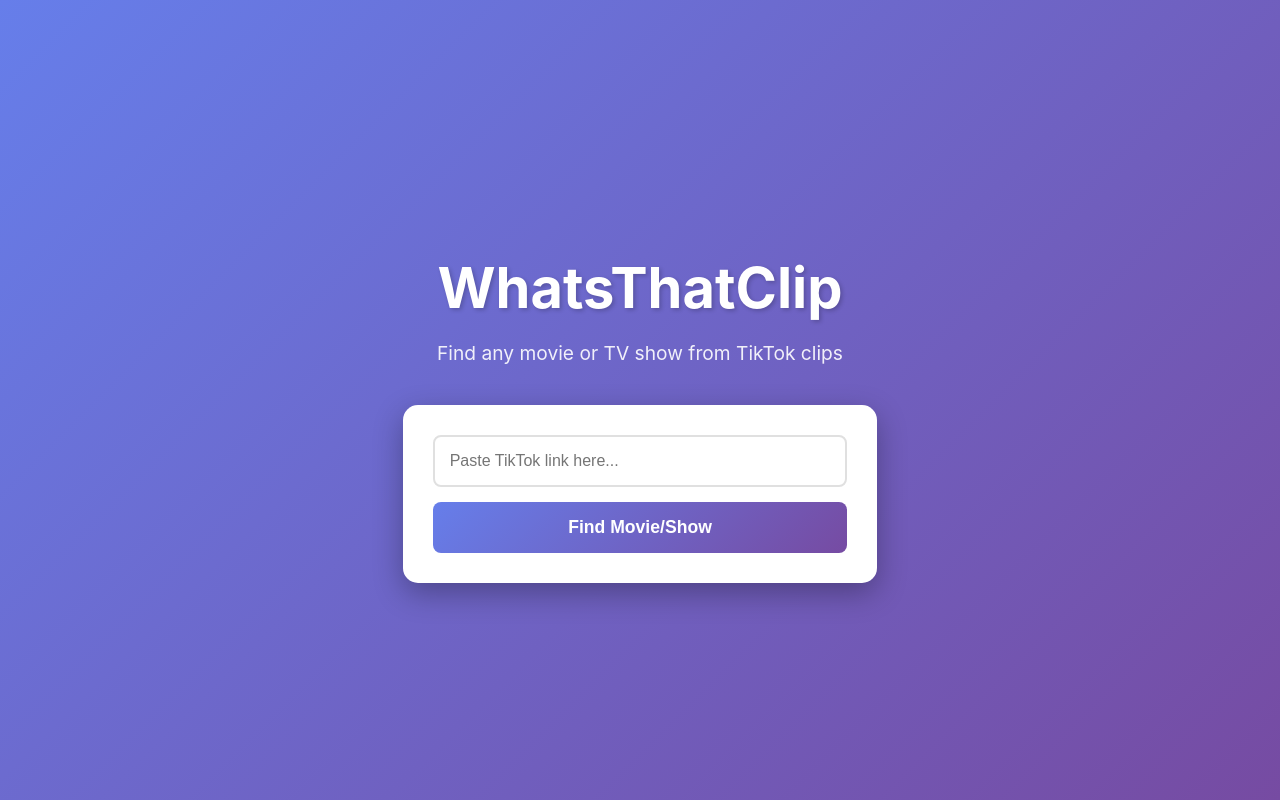
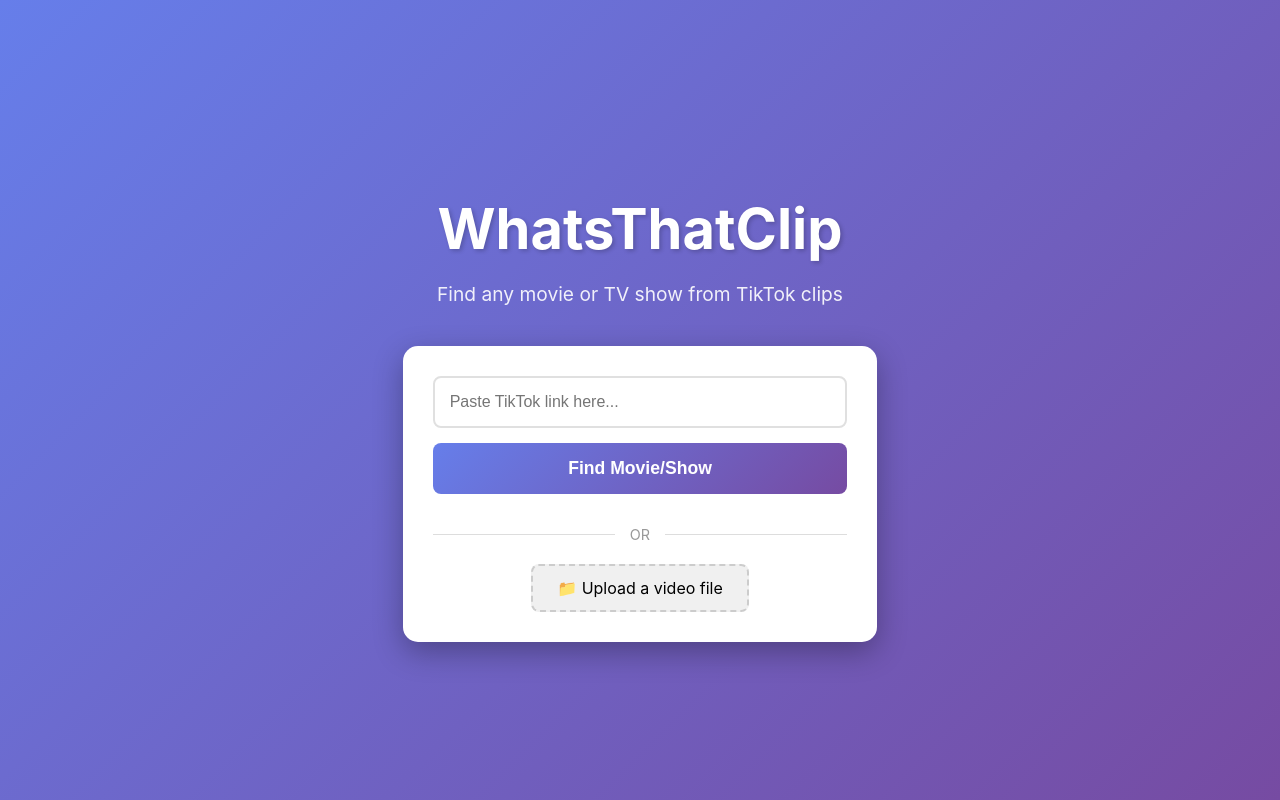
Before and after one commit to leonis-hh/whatsthatclip, a React (Create React App) app: page / in a window 1280 px wide. Built offline with nearby package versions, Linux system fonts and the light colour scheme.

Commit message:
Complete frontend: Add loading spinner, file upload UI, and final polish

```diff
--- a/src/App.css
+++ b/src/App.css
@@ -130,3 +130,72 @@
   border-radius: 8px;
   border: 1px solid #fcc;
 }
+
+.spinner {
+  border: 3px solid rgba(255, 255, 255, 0.3);
+  border-top: 3px solid white;
+  border-radius: 50%;
+  width: 16px;
+  height: 16px;
+  animation: spin 0.8s linear infinite;
+  display: inline-block;
+  margin-right: 8px;
+  vertical-align: middle;
+}
+
+@keyframes spin {
+  0% { transform: rotate(0deg); }
+  100% { transform: rotate(360deg); }
+}
+
+.divider {
+  margin: 30px 0 20px 0;
+  text-align: center;
+  position: relative;
+}
+
+.divider::before {
+  content: '';
+  position: absolute;
+  left: 0;
+  top: 50%;
+  width: 100%;
+  height: 1px;
+  background: #ddd;
+  z-index: 0;
+}
+
+.divider span {
+  background: white;
+  padding: 0 15px;
+  color: #999;
+  position: relative;
+  z-index: 1;
+  font-size: 0.9rem;
+}
+
+.upload-area {
+  text-align: center;
+}
+
+.upload-label {
+  display: inline-block;
+  padding: 12px 24px;
+  background: #f0f0f0;
+  border: 2px dashed #ccc;
+  border-radius: 8px;
+  cursor: pointer;
+  transition: all 0.3s;
+  font-size: 1rem;
+}
+
+.upload-label:hover {
+  background: #e8e8e8;
+  border-color: #667eea;
+}
+
+.file-name {
+  margin-top: 10px;
+  color: #667eea;
+  font-size: 0.9rem;
+}
--- a/src/App.js
+++ b/src/App.js
@@ -6,6 +6,8 @@
   const [loading, setLoading] = useState(false);
   const [result, setResult] = useState(null);
   const [error, setError] = useState(null);
+  const [uploadedFile, setUploadedFile] = useState(null);
+
 
   // Function to fetch movie data from TMDB
   async function fetchMovieInfo(movieName) {
@@ -14,11 +16,48 @@
         `https://api.tmdb.org/3/search/movie?api_key=0101271d476b11bf602d0d6db1343aa7&query=${encodeURIComponent(movieName)}`
       );
       const data = await response.json();
-      return data.results[0]; // Return first result
+      return data.results[0];
     } catch (err) {
       console.error('Error fetching movie info:', err);
       return null;
     }
+  }
+
+  async function fetchTVInfo(tvName) {
+    try {
+      const response = await fetch(
+        `https://api.tmdb.org/3/search/tv?api_key=0101271d476b11bf602d0d6db1343aa7&query=${encodeURIComponent(tvName)}`
+      );
+      const data = await response.json();
+      return data.results[0];
+    } catch (err) {
+      console.error('Error fetching TV Show info:', err);
+      return null;
+    }
+  }
+
+  // Helper function to set movie result
+  function setMovieResult(movieData) {
+    setResult({
+      title: movieData.title,
+      type: 'Movie',
+      year: movieData.release_date.split('-')[0],
+      overview: movieData.overview,
+      poster: movieData.poster_path
+    });
+    setError(null);
+  }
+
+  // Helper function to set TV result
+  function setTVResult(tvData) {
+    setResult({
+      title: tvData.name,
+      type: 'TV Show',
+      year: tvData.first_air_date.split('-')[0],
+      overview: tvData.overview,
+      poster: tvData.poster_path
+    });
+    setError(null);
   }
 
   const handleSearch = async () => {
@@ -31,26 +70,35 @@
     setResult(null);
     setError(null);
 
-    // Fetch movie data
     const searchTerm = tiktokUrl.trim();
-    const data = await fetchMovieInfo(searchTerm);
+    const movieData = await fetchMovieInfo(searchTerm);
+    const tvData = await fetchTVInfo(searchTerm);
 
-    // Update result state
-    if (data) {
-      setResult({
-        title: data.title,
-        type: 'Movie',
-        year: data.release_date.split('-')[0], // Extract year from "2008-07-16"
-        overview: data.overview,
-        poster: data.poster_path
-      });
-      setError(null);
+    if (!movieData && !tvData) {
+      setError('No results found. Try a different search.');
+    } else if (movieData && !tvData) {
+      setMovieResult(movieData);
+    } else if (tvData && !movieData) {
+      setTVResult(tvData);
     } else {
-      setError('No results found. Try a different search.');
+      // Both found - compare popularity
+      if (movieData.popularity > tvData.popularity) {
+        setMovieResult(movieData);
+      } else {
+        setTVResult(tvData);
+      }
     }
 
     setLoading(false);
   };
+
+  const handleFileUpload = (event) => {
+  const file = event.target.files[0];
+  if (file) {
+    setUploadedFile(file);
+    console.log('File selected:', file.name);
+  }
+};
 
   return (
     <div className="App">
@@ -71,8 +119,28 @@
             onClick={handleSearch}
             disabled={loading}
           >
+            {loading && <span className="spinner"></span>}
             {loading ? 'Searching...' : 'Find Movie/Show'}
           </button>
+          <div className="divider">
+  <span>OR</span>
+</div>
+
+<div className="upload-area">
+  <input
+    type="file"
+    id="file-upload"
+    accept="video/*"
+    onChange={handleFileUpload}
+    style={{ display: 'none' }}
+  />
+  <label htmlFor="file-upload" className="upload-label">
+    📁 Upload a video file
+  </label>
+  {uploadedFile && (
+    <p className="file-name">Selected: {uploadedFile.name}</p>
+  )}
+</div>
 
           {result && (
             <div className="result">
```
